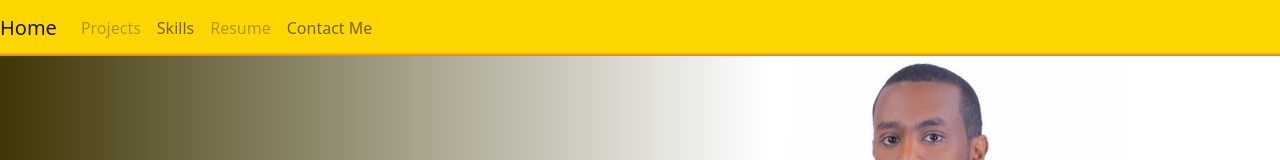
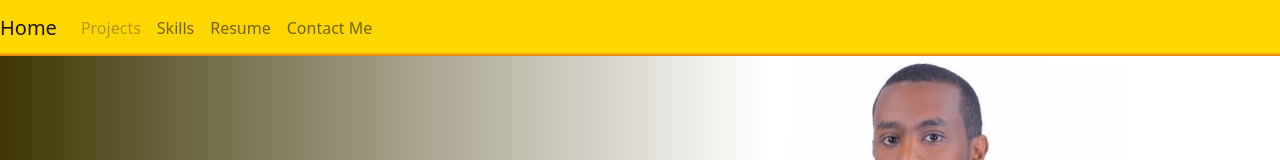
Before and after one commit to nattybe/portfolio, a React (Create React App) app: page / in a window 1280 px wide. Shown: the top 160 px of the page. Built offline with nearby package versions, Linux system fonts and the light colour scheme; no server answers.

Commit message:
added resume

```diff
--- a/src/Comp/contact.js
+++ b/src/Comp/contact.js
@@ -17,6 +17,7 @@ import {
   where,
   orderBy,
   or,
+  and,
 } from "firebase/firestore";
 import { useEffect } from "react";
 
@@ -40,12 +41,13 @@ export default function Contacts() {
     setMessages([]);
     // alert("Signed out");
   };
+  // a code that gets documents from a firestore collection if their "to" is equal to the users id or "from" is equal to the user id and order by createdAt?
+
   const messagesCollectionRef = collection(firestore, "messages");
   const getMessages = async () => {
     const q = query(
       messagesCollectionRef,
-      (or(where("from", "==", user.uid), where("to", "==", user.uid)),
-      orderBy("createdAt", "asc"))
+      (or(where("from", "==", user.uid), where("to", "==", user.uid)),orderBy("createdAt"))
     );
     const data = await getDocs(q).catch((err) => {
       // alert(err.code,err.line);
@@ -56,7 +58,20 @@ export default function Contacts() {
     // }); //.then(() =>{
     //   alert("Success");
     // })
+    /**
+     * this is the structure of the message document
+     {
+      content : string,
+      createdAt : timestamp,
+      to: string,
+      from: string,
+     }
+    the above object is a structure of a document in firestore database
+    i want to get all the documents in the collection which have a "to" which is equal to X or which have a "from" which is equal to X and orderd by createdAt
+
+     */
     console.log(data);
+
     const filteredData = data.docs.map((doc) => ({
       ...doc.data(),
       id: doc.id,
--- a/src/Comp/nav.js
+++ b/src/Comp/nav.js
@@ -44,7 +44,7 @@ export default class Navs extends Component {
               Projects
             </Nav.Link>
             <Nav.Link href="#skills">Skills</Nav.Link>
-            <Nav.Link href="#link" disabled>
+            <Nav.Link href="/CV-General.pdf" >
               Resume
             </Nav.Link>
             <Nav.Link onClick={openContact}>Contact Me</Nav.Link>
```
Also changed, not shown: 1 other file (tests, documents, lock files or other folders).
